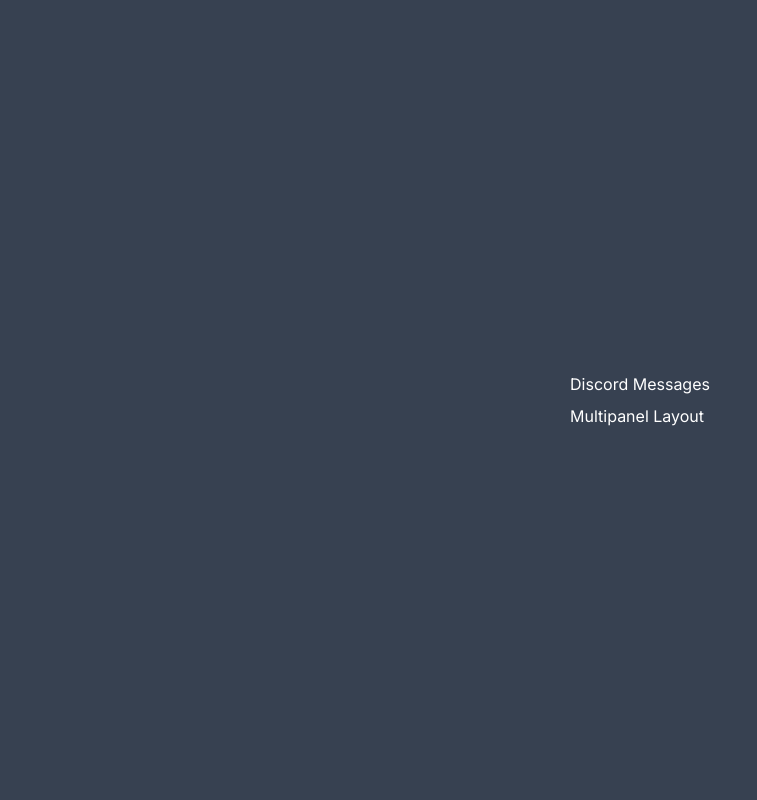
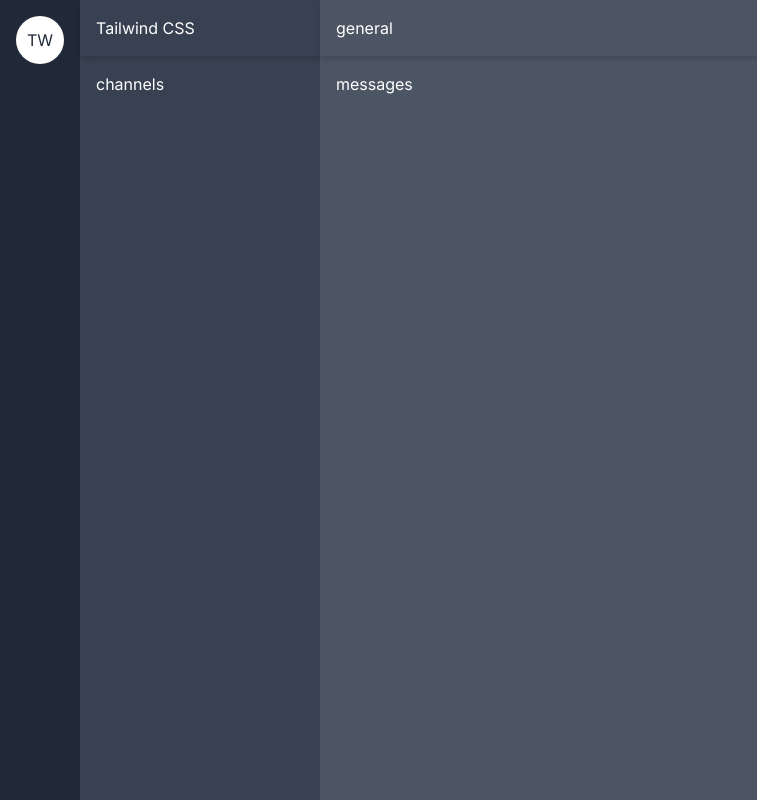
Before and after one commit to ndstephens/tailwind-mastery, a Next.js app: page / in a window 1280 px wide. Shown: the whole page, without its empty margins (0-757 px from the left). Built offline with nearby package versions, Linux system fonts and the light colour scheme.

Commit message:
put the multipanel work on the index

```diff
--- a/app/multipanel/page.tsx
+++ /dev/null
@@ -1,20 +0,0 @@
-export default function Multipanel() {
-  return (
-    <div className="flex h-screen text-white">
-      <div className="bg-gray-800 p-4">
-        <div className="flex aspect-square w-12 items-center justify-center rounded-full bg-white text-gray-800">
-          TW
-        </div>
-      </div>
-      <div className="flex w-60 flex-col bg-gray-700">
-        <div className="p-4 shadow-md">Tailwind CSS</div>
-        <div className="grow p-4">channels</div>
-      </div>
-      <div className="flex grow flex-col bg-gray-600">
-        {' '}
-        <div className="p-4 shadow-md">general</div>
-        <div className="grow p-4">messages</div>
-      </div>
-    </div>
-  );
-}
--- a/app/page.tsx
+++ b/app/page.tsx
@@ -1,12 +1,21 @@
-import Link from 'next/link';
-
 export default function Home() {
   return (
-    <div className="flex min-h-screen items-center justify-center bg-gray-700 text-white">
-      <div className="flex flex-col gap-y-2">
-        <Link href="/discord-messages">Discord Messages</Link>
-        <Link href="/multipanel">Multipanel Layout</Link>
+    <main>
+      <div className="flex h-screen text-white">
+        <div className="bg-gray-800 p-4">
+          <div className="flex aspect-square w-12 items-center justify-center rounded-full bg-white text-gray-800">
+            TW
+          </div>
+        </div>
+        <div className="flex w-60 flex-col bg-gray-700">
+          <div className="p-4 shadow-md">Tailwind CSS</div>
+          <div className="grow p-4">channels</div>
+        </div>
+        <div className="flex grow flex-col bg-gray-600">
+          <div className="p-4 shadow-md">general</div>
+          <div className="grow p-4">messages</div>
+        </div>
       </div>
-    </div>
+    </main>
   );
 }
```
